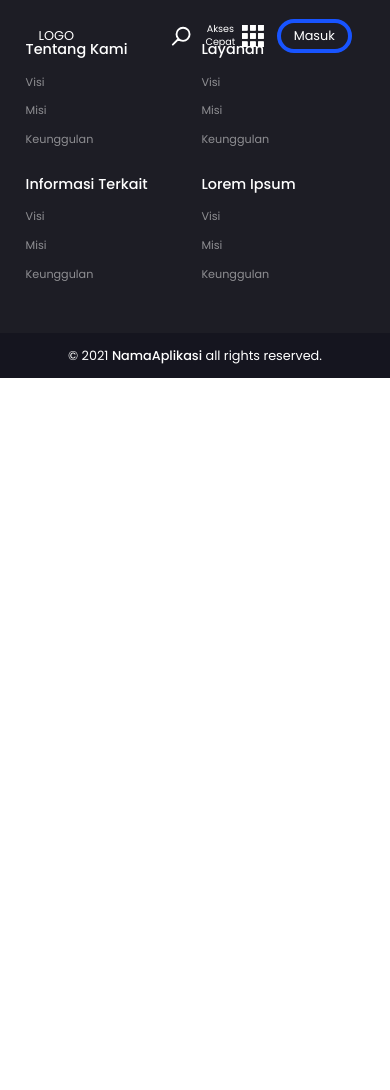
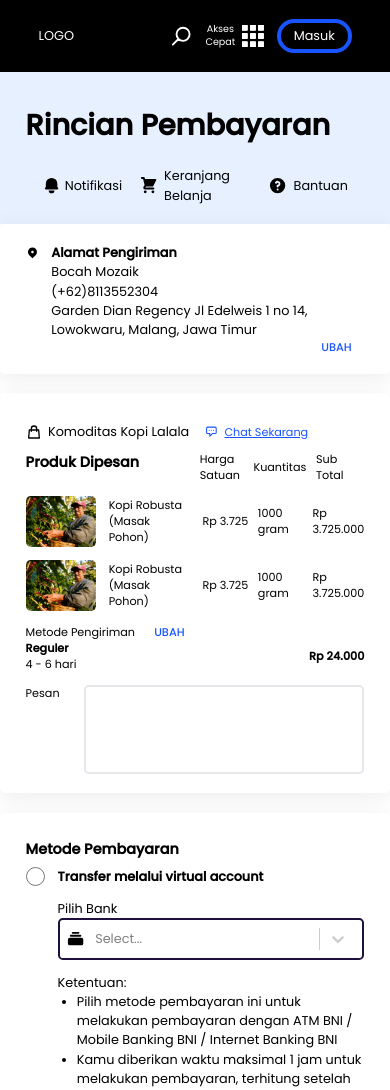
Before and after one commit to alfonsus20/gudity-gemastik-frontend, a React (Create React App) app: page /checkout in a window 390 px wide. Shown: the top 1090 px of the page. Before the commit the page ends 844 px from the top, so only its background shows below. Built offline with nearby package versions, Linux system fonts and the light colour scheme.

Commit message:
feat: add checkout page

```diff
--- a/src/App.tsx
+++ b/src/App.tsx
@@ -12,6 +12,7 @@ import Login from "./screens/Login";
 import Register from "./screens/Register";
 import Product from "./screens/Product";
 import Cart from "./screens/Cart";
+import Checkout from "./screens/Checkout";
 
 const App = () => {
   return (
@@ -26,6 +27,7 @@ const App = () => {
         <Route path="/komoditas/:id" component={CommodityDetail} exact />
         <Route path="/produk/:id" component={Product} exact />
         <Route path="/keranjang" component={Cart} exact />
+        <Route path="/checkout" component={Checkout} exact />
         <Route path="/login" component={Login} exact />
         <Route path="/daftar" component={Register} exact />
       </Switch>
--- a/src/components/Button.tsx
+++ b/src/components/Button.tsx
@@ -5,7 +5,13 @@ interface ButtonProps extends React.ButtonHTMLAttributes<HTMLButtonElement> {
   text: string;
   icon?: React.ReactNode;
   size?: "sm" | "md" | "lg" | "full";
-  variant: "primary" | "secondary" | "tertiary" | "quaternary" | "plain";
+  variant:
+    | "primary"
+    | "secondary"
+    | "tertiary"
+    | "quaternary"
+    | "plain"
+    | "plain-blue";
   rounded?: boolean;
   pathName?: string;
 }
@@ -29,6 +35,8 @@ const Button = ({
         return "text-black bg-transparent border-black";
       case "quaternary":
         return "text-white bg-transparent border-blue-primary";
+      case "plain-blue":
+        return "text-blue-primary bg-transparent font-medium";
       default:
         return "";
     }
@@ -53,11 +61,11 @@ const Button = ({
     return (
       <Link
         to={`/${pathName}`}
-        className={`py-2 flex flex-row justify-center items-center ${
-          variant === "plain" ? "" : "border-2"
+        className={`flex flex-row justify-center items-center ${
+          variant === "plain" ? "py-0" : "py-2 border-2"
         } ${getButtonConfiguration()} ${getButtonSize()}`}
       >
-        {icon && <span className='mr-2'>{icon}</span>}
+        {icon && <span className="mr-2">{icon}</span>}
         {text}
       </Link>
     );
@@ -66,8 +74,8 @@ const Button = ({
   return (
     <button
       {...rest}
-      className={`py-2 flex flex-row justify-center items-center ${
-        variant === "plain" ? "" : "border-2"
+      className={`flex flex-row justify-center items-center ${
+        variant.includes("plain") ? "py-0" : "py-2 border-2"
       } ${getButtonConfiguration()} ${getButtonSize()} ${className}`}
     >
       {icon && <>{icon} &nbsp;</>}
--- a/src/components/Header.tsx
+++ b/src/components/Header.tsx
@@ -9,7 +9,7 @@ type HeaderProps = {
 const Header = ({ title }: HeaderProps) => {
   return (
     <div className="bg-blue-light bg-opacity-10">
-      <div className="flex flex-col md:flex-row justify-between max-w-screen-xl mx-auto px-8">
+      <div className="flex flex-col md:flex-row justify-between max-w-screen-xl mx-auto px-8 py-6">
         <h2 className="text-4xl font-semibold py-8 md:py-10">{title}</h2>
         <div className="grid grid-cols-3">
           {HEADER_ITEMS.map((item, i) => (
--- a/src/components/Navbar.tsx
+++ b/src/components/Navbar.tsx
@@ -57,7 +57,7 @@ const Navbar = () => {
         location.pathname.includes("/produk/") ||
         location.pathname.includes("/keranjang")
           ? "shown"
-          : "hidden"
+          : "shown"
       }
       transition={{ duration: 0.5 }}
     >
--- a/src/components/Wrapper.tsx
+++ b/src/components/Wrapper.tsx
@@ -9,11 +9,11 @@ const Wrapper = ({ children }: WrapperProps) => {
 };
 
 const WrapperLeft = ({ children }: WrapperProps) => {
-  return <div className="md:mr-8 flex-auto">{children}</div>;
+  return <div className="mr-0 slg:mr-8 flex-auto">{children}</div>;
 };
 
 const WrapperRight = ({ children }: WrapperProps) => {
-  return <div style={{ flex: "0 1 auto" }} className='slg:w-80'>{children}</div>;
+  return <div style={{ flex: "0 0 auto" }} className='slg:w-80'>{children}</div>;
 };
 
 Wrapper.Left = WrapperLeft;
--- a/src/components/cart/CartItem.tsx
+++ b/src/components/cart/CartItem.tsx
@@ -1,5 +1,4 @@
 import React from "react";
-import InputField from "../InputField";
 import { TrashIcon } from "@heroicons/react/outline";
 
 export type CartItemProps = {
--- /dev/null
+++ b/src/screens/Checkout.tsx
@@ -0,0 +1,177 @@
+import React from "react";
+import { LocationMarkerIcon } from "@heroicons/react/solid";
+import Header from "../components/Header";
+import Sidebar from "../components/Sidebar";
+import Wrapper from "../components/Wrapper";
+import Button from "../components/Button";
+import { ChatAltIcon, ShoppingBagIcon } from "@heroicons/react/outline";
+import Dropdown from "../components/Dropdown";
+
+const Checkout = () => {
+  return (
+    <div className="mt-20">
+      <Header title="Rincian Pembayaran" />
+      <Wrapper>
+        <Wrapper.Left>
+          <div className="shadow px-8 py-6 rounded-md mb-6">
+            <div className="flex flex-row">
+              <LocationMarkerIcon className="text-black w-6 h-6 mr-4" />
+              <div>
+                <p className="font-semibold">Alamat Pengiriman</p>
+                <p>Bocah Mozaik</p>
+                <p>(+62)8113552304</p>
+                <p>
+                  Garden Dian Regency Jl Edelweis 1 no 14, Lowokwaru, Malang,
+                  Jawa Timur
+                </p>
+              </div>
+            </div>
+            <div className="flex justify-end">
+              <Button text="UBAH" variant="plain-blue" />
+            </div>
+          </div>
+          <div className="shadow px-8 py-6  rounded-md mb-6">
+            <div className="flex flex-row items-center py-3">
+              <ShoppingBagIcon className="w-5 h-5 mr-2" />
+              <h3 className="text-md md:text-lg mr-5">Komoditas Kopi Lalala</h3>
+              <button className="flex flex-row items-center text-blue-primary">
+                <ChatAltIcon className="w-4 h-4 mr-2" />
+                <u className="text-sm text-left">Chat Sekarang</u>
+              </button>
+            </div>
+            <div className="grid grid-cols-6 gap-x-3 gap-y-4 text-sm md:text-md">
+              <div className="col-span-3 font-semibold text-lg">
+                Produk Dipesan
+              </div>
+              <div className="col-span-1 flex items-center justify-end">Harga Satuan</div>
+              <div className="col-span-1 flex items-center justify-end">Kuantitas</div>
+              <div className="col-span-1 flex items-center justify-end">Sub Total</div>
+              <div className="col-span-3">
+                <div className="flex flex-row items-center">
+                  <img
+                    src="/assets/pictures/kopi.jpg"
+                    className="w-24 h-16 sm:w-32 sm:h-24 md:w-40 md:h-32 rounded-md object-cover mr-4"
+                    alt=""
+                  />
+                  <p>Kopi Robusta (Masak Pohon)</p>
+                </div>
+              </div>
+              <div className="col-span-1 flex items-center justify-end">Rp 3.725</div>
+              <div className="col-span-1 flex items-center justify-end">1000 gram</div>
+              <div className="col-span-1 flex items-center justify-end">Rp 3.725.000</div>
+              <div className="col-span-3">
+                <div className="flex flex-row items-center">
+                  <img
+                    src="/assets/pictures/kopi.jpg"
+                    className="w-24 h-16 sm:w-32 sm:h-24 md:w-40 md:h-32 rounded-md object-cover mr-4"
+                    alt=""
+                  />
+                  <p>Kopi Robusta (Masak Pohon)</p>
+                </div>
+              </div>
+              <div className="col-span-1 flex items-center justify-end">Rp 3.725</div>
+              <div className="col-span-1 flex items-center justify-end">1000 gram</div>
+              <div className="col-span-1 flex items-center justify-end">Rp 3.725.000</div>
+              <div className="col-span-6">
+                <div className="flex flex-row items-center">
+                  <p className="mr-2">Metode Pengiriman</p>
+                  <Button text="UBAH" variant="plain-blue" />
+                </div>
+                <div className="flex items-center justify-between">
+                  <div>
+                    <p className="font-semibold">Reguler</p>
+                    <p className="text-sm">4 - 6 hari</p>
+                  </div>
+                  <p className="font-semibold">Rp 24.000</p>
+                </div>
+              </div>
+              <label htmlFor="" className="col-span-1">
+                Pesan
+              </label>
+              <textarea
+                name=""
+                id=""
+                className="col-span-5 outline-none border-2 border-gray-200 focus:border-blue-primary rounded-md
+                px-4 py-2 h-28 resize-none
+              "
+              ></textarea>
+            </div>
+          </div>
+          <div className="shadow px-8 py-6  rounded-md">
+            <p className="py-2 text-lg font-semibold">Metode Pembayaran</p>
+            <div className="flex flex-row mb-4">
+              <input type="radio" name="transaction" id="" className="flex-shrink-0 w-6 h-6 mr-4" />
+              <div className="space-y-4">
+                <p className="font-semibold">
+                  Transfer melalui virtual account
+                </p>
+                <div>
+                  <label htmlFor="">Pilih Bank</label>
+                  <Dropdown
+                    options={[]}
+                    className="border-2 border-violet w-auto px-2 rounded-md"
+                  />
+                </div>
+                <div>
+                  <p>Ketentuan:</p>
+                  <ul className="list-disc pl-6">
+                    <li>
+                      Pilih metode pembayaran ini untuk melakukan pembayaran
+                      dengan ATM BNI / Mobile Banking BNI / Internet Banking BNI
+                    </li>
+                    <li>
+                      Kamu diberikan waktu maksimal 1 jam untuk melakukan
+                      pembayaran, terhitung setelah kamu melakukan proses
+                      checkout.
+                    </li>
+                  </ul>
+                </div>
+              </div>
+            </div>
+            <div className="flex flex-row">
+              <input type="radio" name="transaction" id="" className="flex-shrink-0 w-6 h-6 mr-4" />
+              <div className="space-y-4">
+                <p className="font-semibold">Kartu Kredit/ Debit</p>
+                <div>
+                  <label htmlFor="">Pilih Bank</label>
+                  <Dropdown
+                    options={[]}
+                    className="border-2 border-violet w-auto px-2 rounded-md"
+                  />
+                </div>
+                <div>
+                  <p>Ketentuan:</p>
+                  <ul className="list-disc pl-6">
+                    <li>
+                      Pilih metode pembayaran ini untuk melakukan pembayaran
+                      dengan ATM BNI / Mobile Banking BNI / Internet Banking BNI
+                    </li>
+                    <li>
+                      Kamu diberikan waktu maksimal 1 jam untuk melakukan
+                      pembayaran, terhitung setelah kamu melakukan proses
+                      checkout.
+                    </li>
+                  </ul>
+                </div>
+              </div>
+            </div>
+          </div>
+        </Wrapper.Left>
+        <Wrapper.Right>
+          <Sidebar
+            title="Rincian Pembayaran"
+            buttonText="Lanjut"
+            buttonAction={() => console.log("object")}
+            total={1286020}
+            items={[
+              { left: "Subtotal", right: "Rp 4.975.000" },
+              { left: "Biaya Pengiriman", right: "Rp 24.000" },
+            ]}
+          />
+        </Wrapper.Right>
+      </Wrapper>
+    </div>
+  );
+};
+
+export default Checkout;
```
